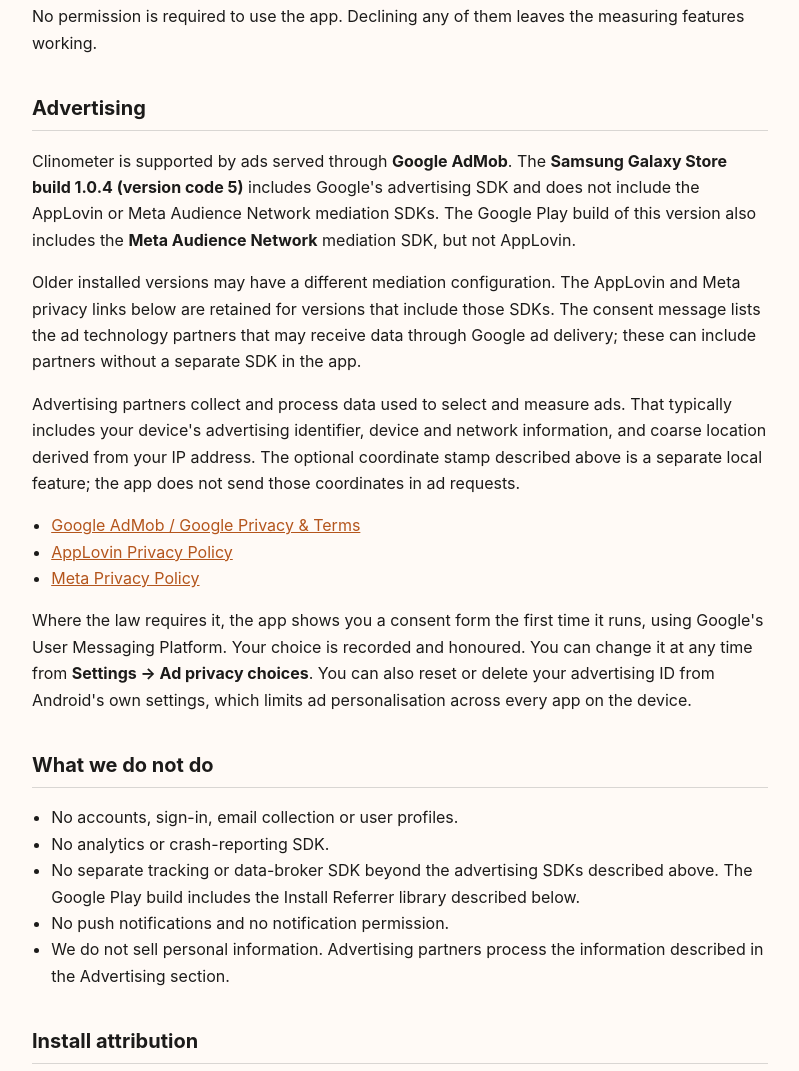
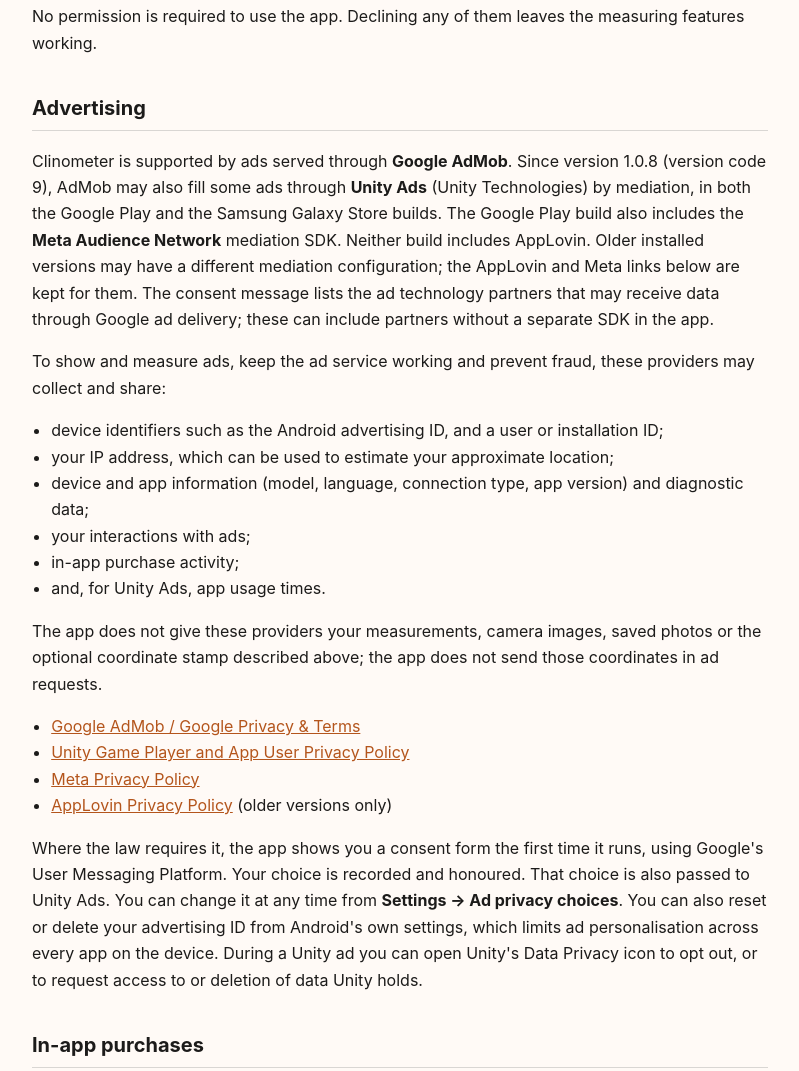
Before and after one commit to sathvic-kollu/clinometer-privacy, a plain HTML site: page index.html in a window 1280 px wide. Shown: the part 1394-2465 px from the top of the page, without its empty margins (240-1039 px from the left). Drawn offline with Linux system fonts and the light colour scheme.

Commit message:
Disclose Unity Ads mediation, user IDs and purchase activity (draft, vc9)
- Name Unity Ads (via AdMob mediation, both builds since 1.0.8 vc9) and link
  Unity's privacy policy; drop the stale Galaxy 1.0.4 vc5 wording.
- List data partners may collect: ad ID + user/installation ID, IP-derived
  approximate location, device info/diagnostics, ad interactions, in-app
  purchase activity, Unity app usage times.
- Consent choice passed to Unity; Unity in-ad Data Privacy icon.
- New In-app purchases section (Play Billing / Samsung IAP, local entitlement).
- Galaxy build: "does not read the install referrer".
- Last updated: 18 November 2026.

Draft branch only; not merged to main / not deployed to Pages.

Co-Authored-By: Claude Opus 5.5 <noreply@anthropic.com>

```diff
--- a/index.html
+++ b/index.html
@@ -29,7 +29,7 @@
 <h1>Privacy Policy — Clinometer</h1>
 <p class="meta">
   Applies to the Android app <code>app.clinometer.anglemeter.bubblelevel</code>.<br>
-  Last updated: 7 November 2026.
+  Last updated: 18 November 2026.
 </p>
 
 <h2>The short version</h2>
@@ -96,35 +96,53 @@
 
 <h2>Advertising</h2>
 <p>
-  Clinometer is supported by ads served through <strong>Google AdMob</strong>.
-  The <strong>Samsung Galaxy Store build 1.0.4 (version code 5)</strong> includes
-  Google's advertising SDK and does not include the AppLovin or Meta Audience Network
-  mediation SDKs. The Google Play build of this version also includes the
-  <strong>Meta Audience Network</strong> mediation SDK, but not AppLovin.
-</p>
-<p>
-  Older installed versions may have a different mediation configuration. The AppLovin
-  and Meta privacy links below are retained for versions that include those SDKs.
+  Clinometer is supported by ads served through <strong>Google AdMob</strong>. Since version
+  1.0.8 (version code 9), AdMob may also fill some ads through <strong>Unity Ads</strong>
+  (Unity Technologies) by mediation, in both the Google Play and the Samsung Galaxy Store
+  builds. The Google Play build also includes the <strong>Meta Audience Network</strong>
+  mediation SDK. Neither build includes AppLovin. Older installed versions may have a
+  different mediation configuration; the AppLovin and Meta links below are kept for them.
   The consent message lists the ad technology partners that may receive data through
   Google ad delivery; these can include partners without a separate SDK in the app.
 </p>
 <p>
-  Advertising partners collect and process data used to select and measure ads. That
-  typically includes your device's advertising identifier, device and network information,
-  and coarse location derived from your IP address. The optional coordinate stamp described
-  above is a separate local feature; the app does not send those coordinates in ad requests.
+  To show and measure ads, keep the ad service working and prevent fraud, these providers
+  may collect and share:
+</p>
+<ul>
+  <li>device identifiers such as the Android advertising ID, and a user or installation ID;</li>
+  <li>your IP address, which can be used to estimate your approximate location;</li>
+  <li>device and app information (model, language, connection type, app version) and diagnostic data;</li>
+  <li>your interactions with ads;</li>
+  <li>in-app purchase activity;</li>
+  <li>and, for Unity Ads, app usage times.</li>
+</ul>
+<p>
+  The app does not give these providers your measurements, camera images, saved photos or
+  the optional coordinate stamp described above; the app does not send those coordinates
+  in ad requests.
 </p>
 <ul>
   <li><a href="https://policies.google.com/technologies/partner-sites">Google AdMob / Google Privacy &amp; Terms</a></li>
-  <li><a href="https://www.applovin.com/privacy/">AppLovin Privacy Policy</a></li>
+  <li><a href="https://unity.com/legal/game-player-and-app-user-privacy-policy">Unity Game Player and App User Privacy Policy</a></li>
   <li><a href="https://www.facebook.com/privacy/policy/">Meta Privacy Policy</a></li>
+  <li><a href="https://www.applovin.com/privacy/">AppLovin Privacy Policy</a> (older versions only)</li>
 </ul>
 <p>
   Where the law requires it, the app shows you a consent form the first time it runs, using
-  Google's User Messaging Platform. Your choice is recorded and honoured. You can change it
+  Google's User Messaging Platform. Your choice is recorded and honoured. That choice is also passed to Unity Ads. You can change it
   at any time from <strong>Settings → Ad privacy choices</strong>. You can also reset or
   delete your advertising ID from Android's own settings, which limits ad personalisation
-  across every app on the device.
+  across every app on the device. During a Unity ad you can open Unity's Data Privacy icon
+  to opt out, or to request access to or deletion of data Unity holds.
+</p>
+
+<h2>In-app purchases</h2>
+<p>
+  The optional <strong>Remove Ads</strong> purchase is handled entirely by Google Play
+  Billing (Google Play build) or Samsung In-App Purchase (Galaxy Store build). We never see
+  your payment details. The app keeps only a local record that the purchase is active.
+  Advertising partners may still receive in-app purchase activity, as described above.
 </p>
 
 <h2>What we do not do</h2>
@@ -141,7 +159,7 @@
 <p>
   The Google Play version reads the Play Install Referrer once, so we can tell which listing
   or campaign an install came from. It is stored on the device and is not transmitted. The
-  Samsung Galaxy Store version does not include this at all.
+  Samsung Galaxy Store version does not read the install referrer.
 </p>
 
 <h2>Children</h2>
@@ -158,7 +176,7 @@
   delete on request. To remove everything the app has stored, uninstall it; to delete saved
   measurement photos, delete them from within the app or from your gallery. For rights
   relating to advertising data, contact the relevant advertising partner using the links
-  above, or use Android's advertising ID controls.
+  above, including Unity's in-ad Data Privacy icon, or use Android's advertising ID controls.
 </p>
 
 <h2>Changes to this policy</h2>
```
